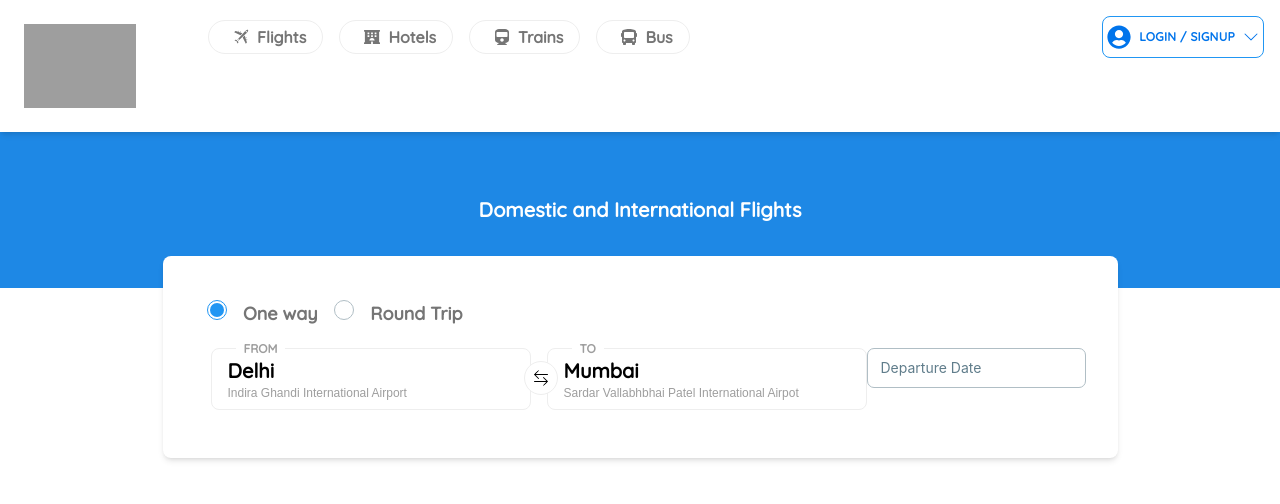
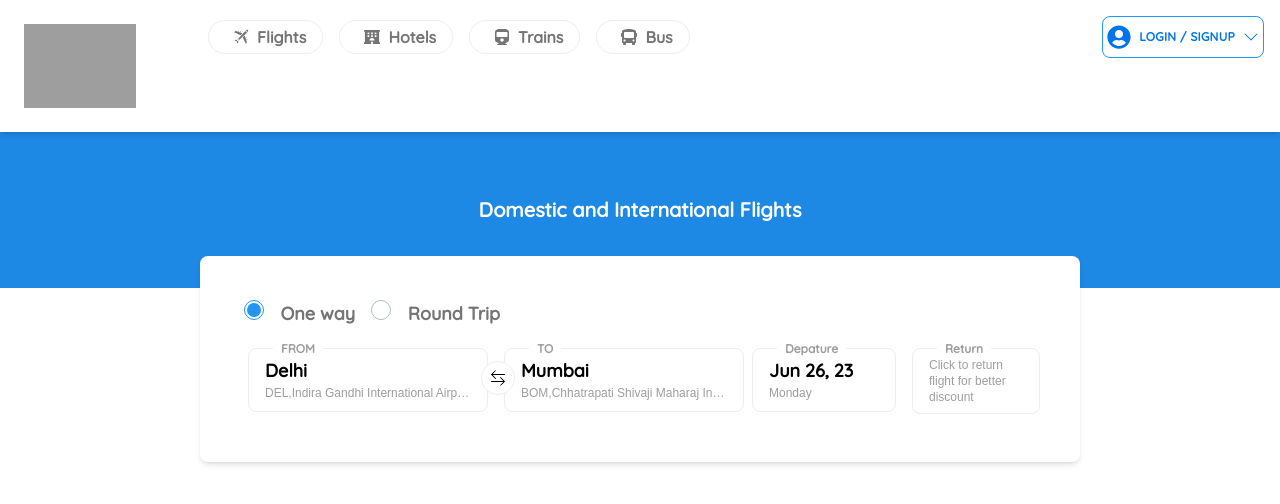
Before and after one commit to Sibten/goibibo-new_2.0, a React (Create React App) app: page / in a window 1280 px wide. Shown: the top 504 px of the page. Built offline with nearby package versions, Linux system fonts and the light colour scheme; no server answers; grey boxes are pictures that could not be loaded.

Commit message:
Flight Search : Date and return date added

```diff
--- a/package.json
+++ b/package.json
@@ -16,6 +16,7 @@
     "js-cookie": "^3.0.5",
     "js-cookies": "^1.0.4",
     "react": "^18.2.0",
+    "react-calendar": "^4.3.0",
     "react-dom": "^18.2.0",
     "react-icons": "^4.9.0",
     "react-redux": "^8.1.1",
--- a/src/Actions/Search.action.ts
+++ b/src/Actions/Search.action.ts
@@ -1,12 +1,24 @@
 import { createSlice, PayloadAction } from "@reduxjs/toolkit";
 import { SearchParamsType } from "../Types";
+const today = new Date();
 
 const initialState: SearchParamsType = {
-  from: "Delhi",
-  from_airport: "Indira Gandhi International Airport",
-  to: "Mumbai",
-  to_airport: "Chhatrapati Shivaji Maharaj International Airport",
+  from: {
+    city_id: 1,
+    city_name: "Delhi",
+    airport_name: "Indira Gandhi International Airport",
+    airport_code: "DEL",
+  },
+  to: {
+    city_id: 2,
+    city_name: "Mumbai",
+    airport_name: "Chhatrapati Shivaji Maharaj International Airport",
+    airport_code: "BOM",
+  },
   dept_date: new Date().toISOString(),
+  return_date: new Date(
+    new Date().setDate(new Date().getDate() + 2)
+  ).toISOString(),
 };
 
 const searchSlice = createSlice({
--- a/src/Components/Flight/Flightsearch.components.tsx
+++ b/src/Components/Flight/Flightsearch.components.tsx
@@ -8,71 +8,180 @@ import {
 
 import FlightInput from "./Subcomponents/FlightInput";
 import { BsArrowLeftRight } from "react-icons/bs";
-import { useSelector } from "react-redux";
+import { useSelector, useDispatch } from "react-redux";
 import { RootState } from "../../store";
-import { SearchParamsType, SearchType } from "../../Types";
+import {
+  AirportType,
+  CallBackType,
+  SearchParamsType,
+  SearchType,
+} from "../../Types";
+import { useState } from "react";
+import { searchActions } from "../../Actions/Search.action";
+import JouernyCalender from "./Subcomponents/JouernyCalender";
 
 export default function Flightsearch() {
   const SearchParams = useSelector((state: RootState) => state.SearchParms);
+
+  const [openMenuFrom, setOpenMenuFrom] = useState(false);
+  const [openMenuTo, setOpenMenuTo] = useState(false);
+
+  const [returnDate, setReturnDate] = useState(false);
+
+  const clickCallBack = (type: CallBackType) => {
+    setOpenMenuFrom(false);
+    setOpenMenuTo(false);
+  };
+
   return (
     <div className="bg-white shadow-md w-max rounded-lg p-8 mx-auto -mt-8 relative">
       <div className="font-qs font-bold text-gray-600">
         <span>
           {" "}
-          <Radio id="blue" name="color" color="blue" defaultChecked />{" "}
+          <Radio
+            id="blue"
+            name="color"
+            color="blue"
+            defaultChecked
+            onChange={() => setReturnDate(false)}
+          />{" "}
           <label className="text-lg">One way</label>
         </span>
         <span>
           {" "}
-          <Radio id="blue" name="color" color="blue" />{" "}
+          <Radio
+            id="blue"
+            name="color"
+            color="blue"
+            onChange={() => setReturnDate(true)}
+          />{" "}
           <label className="text-lg">Round Trip</label>
         </span>
       </div>
       <div className="flex my-4 flex-wrap">
-        <div className="rounded-lg border p-2 px-4 w-80 font-qs font-bold mx-4">
-          <Menu>
+        <div className="rounded-lg border p-2 px-4 w-60 h-16 font-qs font-bold mx-4">
+          <Menu open={openMenuFrom} handler={setOpenMenuFrom}>
             <MenuHandler>
-              <div className="text-xl">
+              <div className="text-lg" onClick={() => setOpenMenuFrom(true)}>
                 <label className="absolute bg-white mx-2 text-xs -mt-4 px-2 h-max text-gray-500">
                   FROM
                 </label>{" "}
-                {SearchParams.from}
-                <p className="text-xs text-gray-500 font-arial font-light">
-                  Indira Ghandi International Airport{" "}
+                {SearchParams.from.city_name}
+                <p className="text-xs text-gray-500 font-arial font-light truncate">
+                  {SearchParams.from.airport_code},
+                  {SearchParams.from.airport_name}{" "}
                 </p>
               </div>
             </MenuHandler>
             <MenuList className="-mt-16">
               <>
-                <FlightInput label="FROM" type={SearchType.From} />
+                <FlightInput
+                  label="From"
+                  type={SearchType.From}
+                  callback={clickCallBack}
+                />
               </>
             </MenuList>
           </Menu>
         </div>
-        <div className="relative rounded-lg border p-2 px-4 w-80 font-qs font-bold">
+        <div className="relative rounded-lg border p-2 px-4 w-60 h-16 font-qs font-bold">
           <BsArrowLeftRight className="absolute -mx-10 my-1 rounded-full bg-white border p-2 w-max h-max" />
-          <Menu>
+          <Menu open={openMenuTo} handler={setOpenMenuTo}>
             <MenuHandler>
-              <div className="text-xl">
+              <div className="text-lg " onClick={() => setOpenMenuTo(true)}>
                 <label className="absolute bg-white mx-2 text-xs -mt-4 px-2 h-max text-gray-500">
                   TO
                 </label>{" "}
-                {SearchParams.to}
+                {SearchParams.to.city_name}
+                <p className="text-xs text-gray-500 font-arial font-light truncate">
+                  {SearchParams.to.airport_code},{SearchParams.to.airport_name}{" "}
+                </p>
+              </div>
+            </MenuHandler>
+            <MenuList className="-mt-20">
+              <>
+                <FlightInput
+                  label="To"
+                  type={SearchType.To}
+                  callback={clickCallBack}
+                />
+              </>
+            </MenuList>
+          </Menu>
+        </div>
+
+        <div className="mx-2 rounded-lg border p-2 px-4 w-36 h-16 font-qs font-bold">
+          <Menu>
+            <MenuHandler>
+              <div className="text-lg">
+                <label className="absolute bg-white mx-2 text-xs -mt-4 px-2 h-max text-gray-500">
+                  Depature
+                </label>{" "}
+                <h2>
+                  {new Date(SearchParams.dept_date).toLocaleDateString(
+                    undefined,
+                    { year: "2-digit", month: "short", day: "numeric" }
+                  )}
+                </h2>
                 <p className="text-xs text-gray-500 font-arial font-light">
-                  Sardar Vallabhbhai Patel International Airpot{" "}
+                  {" "}
+                  {new Date(SearchParams.dept_date).toLocaleDateString(
+                    undefined,
+                    { weekday: "long" }
+                  )}{" "}
                 </p>
               </div>
             </MenuHandler>
             <MenuList className="-mt-16">
               <>
-                <FlightInput label="TO" type={SearchType.To} />
+                <JouernyCalender type={SearchType.From}/>
               </>
             </MenuList>
           </Menu>
         </div>
-        <div>
-          <Input label="Departure Date" className="p-4" />
-        </div>
+
+        {returnDate ? (
+          <div className="mx-2 rounded-lg border p-2 px-4 w-32 font-qs font-bold">
+            <Menu>
+              <MenuHandler>
+                <div className="text-lg">
+                  <label className="absolute bg-white mx-2 text-xs -mt-4 px-2 h-max text-gray-500">
+                    Return
+                  </label>{" "}
+                  <h2>
+                    {new Date(SearchParams.return_date!).toLocaleDateString(
+                      undefined,
+                      { year: "2-digit", month: "short", day: "numeric" }
+                    )}
+                  </h2>
+                  <p className="text-xs text-gray-500 font-arial font-light">
+                    {" "}
+                    {new Date(SearchParams.return_date!).toLocaleDateString(
+                      undefined,
+                      { weekday: "long" }
+                    )}{" "}
+                  </p>
+                </div>
+              </MenuHandler>
+              <MenuList className="-mt-16">
+                <>
+                  <JouernyCalender type={SearchType.To}/>
+                </>
+              </MenuList>
+            </Menu>
+          </div>
+        ) : (
+          <div className="mx-2 rounded-lg border p-2 px-4 w-32 font-qs font-bold">
+            <div className="text-xl ">
+              <label className="absolute bg-white mx-2 text-xs -mt-4 px-2 h-max text-gray-500">
+                Return
+              </label>{" "}
+              <p className="text-xs text-gray-500 font-arial font-light">
+                Click to return flight for better discount
+              </p>
+            </div>
+          </div>
+        )}
       </div>
     </div>
   );
--- a/src/Components/Flight/Subcomponents/FlightInput.tsx
+++ b/src/Components/Flight/Subcomponents/FlightInput.tsx
@@ -4,15 +4,16 @@ import {
   AirportType,
   SearchType,
   SearchParamsType,
+  CallBackType,
 } from "../../../Types";
 import { RootState } from "../../../store";
 import { useSelector, useDispatch } from "react-redux";
-import { Input } from "@material-tailwind/react";
+import { Input, MenuItem, MenuList } from "@material-tailwind/react";
 import { FaPlane } from "react-icons/fa";
 import "./FlightInput.css";
 import { searchActions } from "../../../Actions/Search.action";
 
-export default function FlightInput({ label, type }: MyProps) {
+export default function FlightInput({ label, type, callback }: MyProps) {
   const Airports = useSelector((state: RootState) => state.Airports);
   const SearchParams = useSelector((state: RootState) => state.SearchParms);
   const dispatch = useDispatch();
@@ -25,47 +26,57 @@ export default function FlightInput({ label, type }: MyProps) {
     if (!e.target.value) setAirportData([...Airports]);
     else
       setAirportData(
-        Airports.filter((s) =>
-          s.city_name.toLowerCase().includes(e.target.value.toLowerCase())
+        Airports.filter(
+          (s) =>
+            s.city_name.toLowerCase().includes(e.target.value.toLowerCase()) ||
+            s.airport_code.toLowerCase().includes(e.target.value.toLowerCase())
         )
       );
   };
 
   const clickSearchParams: SearchParamsType = {
     from: SearchParams.from,
-    from_airport: SearchParams.from_airport,
     to: SearchParams.to,
-    to_airport: SearchParams.to_airport,
     dept_date: SearchParams.dept_date,
   };
 
   const handleclick = (airport: AirportType) => {
     if (type == SearchType.To) {
-      clickSearchParams.to = airport.city_name;
-      clickSearchParams.to_airport = airport.airport_name;
+      if (clickSearchParams.from.city_name == airport.city_name) {
+        callback!(CallBackType.error);
+      } else {
+        clickSearchParams.to = airport;
+      }
     } else if (type == SearchType.From) {
-      clickSearchParams.from = airport.city_name;
-      clickSearchParams.from_airport = airport.airport_name;
+      if (clickSearchParams.to.city_name == airport.city_name) {
+        callback!(CallBackType.error);
+      } else {
+        clickSearchParams.from = airport;
       }
-    console.log(clickSearchParams);
+    }
     dispatch(searchActions.setParams(clickSearchParams));
+    callback!(CallBackType.success);
   };
 
   return (
     <div className="w-96 overflow-hidden px-2 pt-2">
-      <Input
-        label={label}
-        className="text-xl font-qs w-full p-2 border-blue-500 border-2 focus:outline-blue-600 rounded-lg"
+      <div>
+        <label className="absolute bg-white mx-4 -mt-2 px-2 text-blue-500 font-qs font-bold capitalize">
+          {" "}
+          {label}
+        </label>
+        <input
+          className="text-xl font-qs w-full h-16 p-4 border-blue-500 border-2 focus:outline-blue-600 rounded-lg"
           onChange={(e) => handleSearch(e)}
         />
         <div className="h-96 overflow-y-auto inputPred">
           <ul className="mt-2">
             {airportData.map((a, i) => (
-            <li
+              <MenuItem
                 key={`${a.airport_code}-${a.city_id}`}
-              className="p-2 flex"
                 onClick={() => handleclick(a)}
               >
+                <li className="p-2 flex">
                   <FaPlane className="text-xl mr-4 my-2" />
                   <div>
                     <h3 className="font-qs font-bold text-lg text-gray-800">
@@ -76,9 +87,11 @@ export default function FlightInput({ label, type }: MyProps) {
                     <p>{a.airport_name}</p>
                   </div>
                 </li>
+              </MenuItem>
             ))}
           </ul>
         </div>
       </div>
+    </div>
   );
 }
--- /dev/null
+++ b/src/Components/Flight/Subcomponents/JouernyCalender.tsx
@@ -0,0 +1,62 @@
+import React, { useState } from "react";
+
+import { useSelector, useDispatch } from "react-redux";
+import { RootState } from "../../../store";
+import { Button } from "@material-tailwind/react";
+import { SearchParamsType, MyProps } from "../../../Types";
+import { searchActions } from "../../../Actions/Search.action";
+
+export default function JouernyCalender({ type }: MyProps) {
+  const SearchParams = useSelector((state: RootState) => state.SearchParms);
+  const dispatch = useDispatch();
+  const [clickParams, setClickParams] = useState<SearchParamsType>({
+    ...SearchParams,
+    dept_date: SearchParams.dept_date,
+    return_date: SearchParams.return_date,
+  });
+
+  const setParams = () => {
+    console.log(clickParams);
+    dispatch(searchActions.setParams(clickParams));
+  };
+  return (
+    <div className="flex flex-col">
+      <label
+        htmlFor=""
+        className="absolute text-sm -mt-2 mx-2 bg-white px-2 font-qs font-bold text-blue-500"
+      >
+        Departure
+      </label>
+      <input
+        type="date"
+        min={new Date().toISOString().split("T")[0]}
+        max={
+          new Date(new Date(new Date().setMonth(new Date().getMonth() + 12)))
+            .toISOString()
+            .split("T")[0]
+        }
+        className="w-48 p-4 font-qs border text-lg font-bold text-black focus:outline-blue-500"
+        value={
+          type == 0
+            ? new Date(clickParams.dept_date).toISOString().split("T")[0]
+            : new Date(clickParams.return_date!).toISOString().split("T")[0]
+        }
+        onChange={(e) =>
+          type == 0
+            ? setClickParams({ ...clickParams, dept_date: e.target.value })
+            : setClickParams({ ...clickParams, return_date: e.target.value })
+        }
+      />
+      <h2 className="mx-1 my-1">
+        {" "}
+        Selected Date :{" "}
+        {type == 0
+          ? clickParams.dept_date.split("T")[0]
+          : clickParams.return_date?.split("T")[0]}
+      </h2>
+      <Button className="my-2" onClick={() => setParams()}>
+        Done
+      </Button>
+    </div>
+  );
+}
--- a/src/Types.ts
+++ b/src/Types.ts
@@ -77,10 +77,8 @@ export interface AirportType {
 }
 
 export interface SearchParamsType {
-  from: string;
-  from_airport: string;
-  to: string;
-  to_airport: string;
+  from: AirportType;
+  to: AirportType;
   dept_date: string;
   return_date?: string;
 }
@@ -89,3 +87,8 @@ export enum SearchType {
   From,
   To,
 }
+
+export enum CallBackType {
+  error,
+  success,
+}
```
Also changed, not shown: 1 other file (tests, documents, lock files or other folders). Lines whose indentation alone changed are shown as unchanged.
